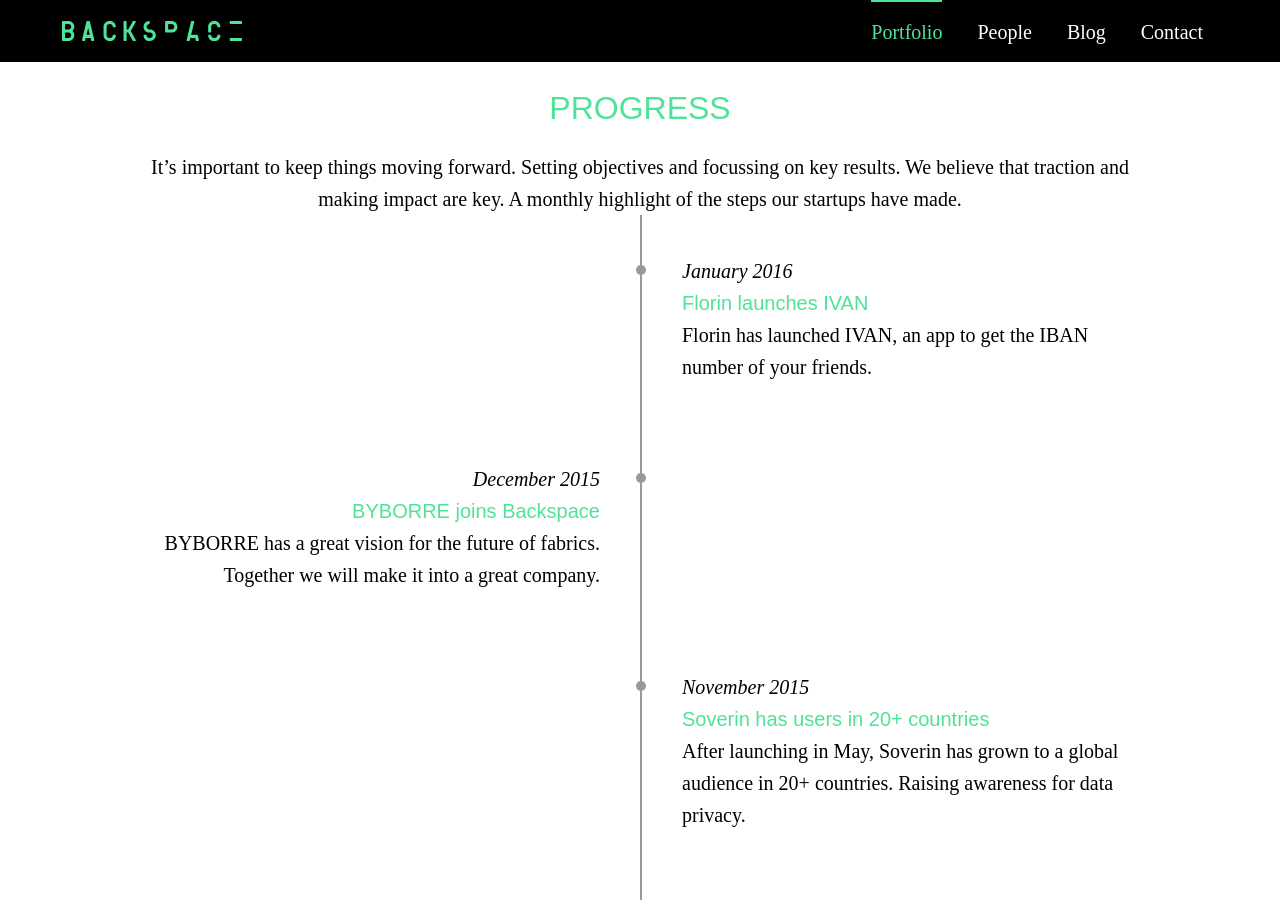
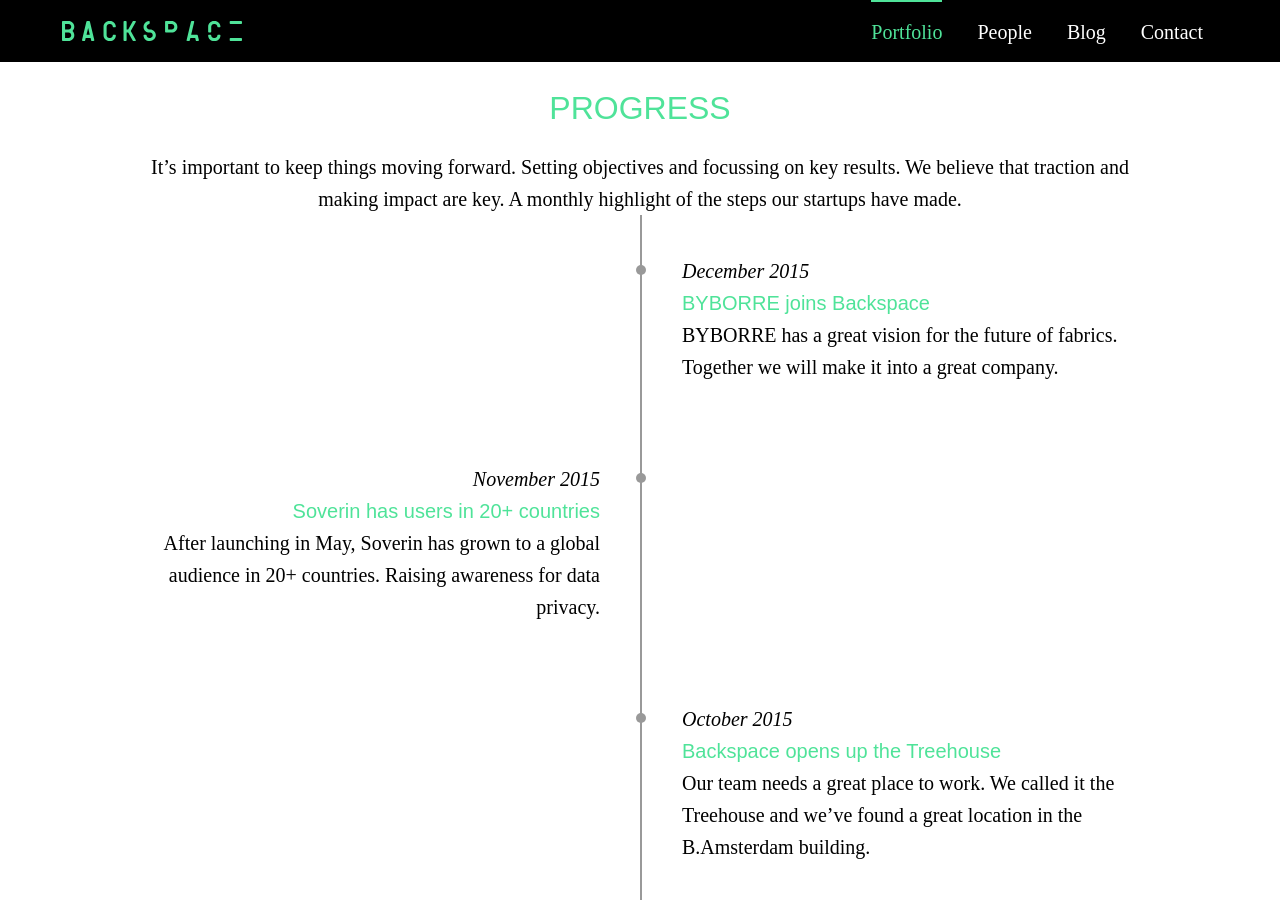
Before and after one commit to backspacehq/backspacehq.github.io, a Jekyll site: the page built from portfolio/index.html, in a window 1280 px wide and 900 px high, scrolled down 1441 px. Built offline with Jekyll 4.4.1, drawn with Linux system fonts in a browser that asks for light colours; comment, search, counter and statistics services are not loaded.

Commit message:
Disabling update as its not sure what the news is

```diff
--- a/portfolio/index.html
+++ b/portfolio/index.html
@@ -93,13 +93,13 @@
     </div>
     <div class="content-block-milestones">
 
-      <div class="milestone-item">
+      <!--div class="milestone-item">
         <div class="milestone-item-date">January 2016</div>
         <div class="milestone-item-title"><h3>Florin launches IVAN</h3></div>
         <div class="milestone-item-desc">
           <p>Florin has launched IVAN, an app to get the IBAN number of your friends.</p>
         </div>
-      </div>
+      </div-->
 
       <div class="milestone-item">
         <div class="milestone-item-date">December 2015</div>
```
